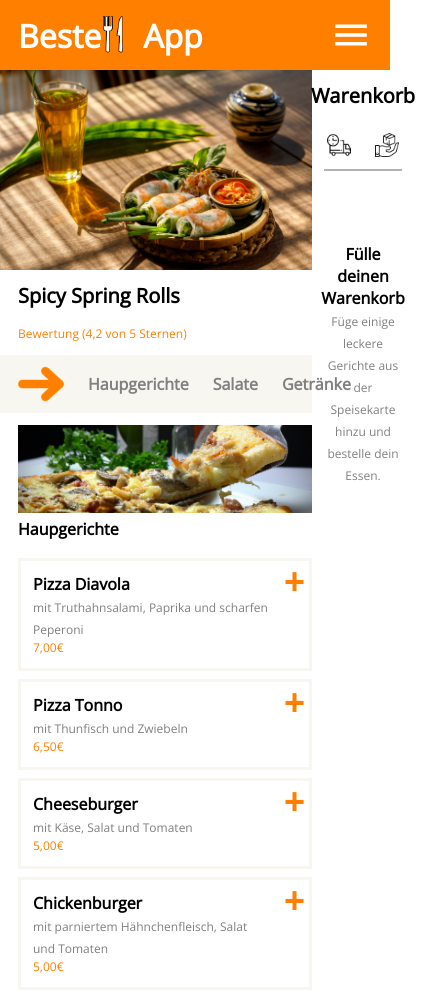
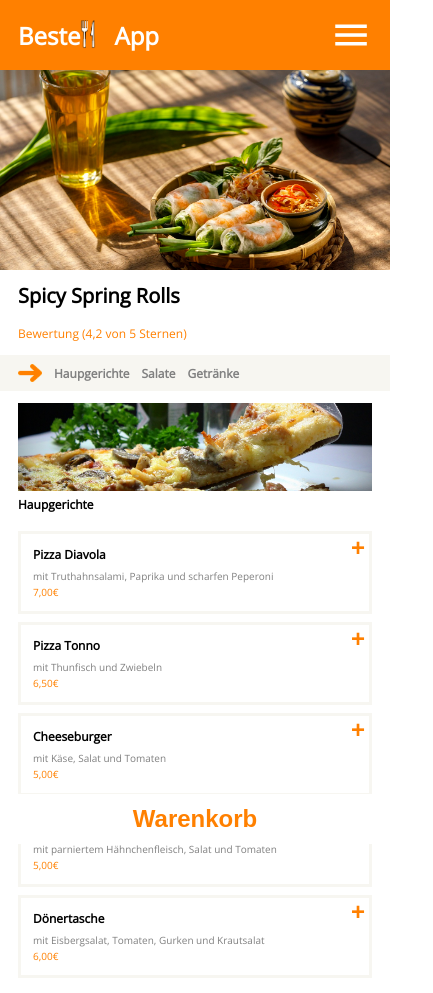
Before and after one commit to ChristopherHipper/BestellApp, a plain HTML site: page index.html in a window 390 px wide. Shown: the top 993 px of the page, 433 px wide, since content can reach past the window. Drawn offline with Linux system fonts and the light colour scheme.

Commit message:
made responsitivity

```diff
--- a/index.html
+++ b/index.html
@@ -9,13 +9,13 @@
     <link rel="stylesheet" href="./styles/assets.css">
     <link rel="stylesheet" href="./style.css">
 
-    <script src="./scripts/dishes.js"></script>
+    <script src="./scripts/db.js"></script>
     <script src="./scripts/template.js"></script>
     <script src="./script.js"></script>
 </head>
-<body onload="init()">
+<body id="body" onload="init()">
     <header>
-        <div class="header_content max_width">
+        <div class="header_content">
             <div class="logo_content">
                 <h1>Beste</h1>
                 <img src="./assets/icon/besteck.png" alt="">
@@ -24,8 +24,6 @@
             <img src="./assets/icon/burger.png" alt="Burger">
         </div>
     </header>
-
-
     <main>
         <div class="main_content">
             <div class="main_img"></div>
@@ -43,39 +41,35 @@
                 <img class="food_img" src="./assets/img/hauptgang.jpg" alt="">
                 <h3 class="dish_header">Haupgerichte</h3>
             </div>
-
             <div id="main_dish_content">
             </div>
-
             <div>
                 <img class="food_img" src="./assets/img/salad.jpg" alt="">
                 <h3 class="dish_header">Salate</h3>
             </div>
-
             <div id="salad_dish_content">
             </div>
-
             <div>
                 <img class="food_img" src="./assets/img/drinks.jpg" alt="">
                 <h3 class="dish_header">Getränke</h3>
             </div>
-
             <div id="drinks_dish_content">
             </div>
+        </div>
+        <div id='resp_menu' class="basket sticky closed_menu resp_menu_box">
+            <div class="headline_basket">
+                <h2>Warenkorb</h2>
+                <button onclick="closeRespMenu('resp_menu')" class="close_basket_button">X</button>
+            </div>
 
-        </div>
-        <div class="basket sticky">
-            <h2>Warenkorb</h2>
             <div class="icon_container">
                 <img onclick="addDelivery()" class="icon" src="./assets/icon/liefern.png" alt="">
                 <img onclick="removeDelivery()" class="icon" src="./assets/icon/abholen.png" alt="">
             </div>
             <div class="seperator"></div>
             <div id="basket" class="basket_container">
-
             </div>
             <div id="costs" class="costs">
-
             </div>
             <div id="empty_basket" class="empty_basket">
                 <h3>Fülle deinen Warenkorb</h3>
@@ -83,18 +77,15 @@
             </div>
         </div>
     </main>
-
-
-
-
-
-
-
+    <div class="basket_mobile">
+        <button onclick="openRespMenu('resp_menu')">Warenkorb</button>
+    </div>
     <footer>
         <div class="footer_content max_width">
             <a href="./impressum.html">Impressum</a>
         </div>
     </footer>
 
+
 </body>
 </html>
--- a/script.js
+++ b/script.js
@@ -3,7 +3,6 @@ let deliveryCosts = 5;
 function init() {
     renderDishes ()
 };
-
 
 function renderDishes () {
     let mainDishesRef = document.getElementById('main_dish_content')
@@ -84,7 +83,6 @@ function addAgainToBasket(index) {
 
 
 function allCosts() {
-
     let sumAndDelivery = 0;
     let sum = 0;
     let costsRef = document.getElementById('costs')
@@ -93,7 +91,6 @@ function allCosts() {
         sumAndDelivery = sum + deliveryCosts;
         costsRef.innerHTML = getCostsTemplate(sum, deliveryCosts, sumAndDelivery)
     };
-
 }
 
 function addDelivery() {
@@ -107,3 +104,13 @@ function removeDelivery() {
     deliveryCosts = 0;
     allCosts();
 }
+
+function openRespMenu(id) {
+    document.getElementById(id).classList.remove('closed_menu');
+    document.getElementById("body").style.overflow = "hidden";
+}
+
+function closeRespMenu(id) {
+    document.getElementById(id).classList.add('closed_menu');
+    document.getElementById("body").style.overflow = "auto";
+}
--- a/scripts/template.js
+++ b/scripts/template.js
@@ -1,5 +1,5 @@
 function getDishesTemplate(dish, category, index) {
-    return `<div class="dish_content">
+    return `<div onclick="addToBasket('${category}', ${[index]})" class="dish_content">
                 <div class="dish_infos">
                     <h3>${dish[index].name}</h3>
                     <span>${dish[index].description}</span>
--- a/style.css
+++ b/style.css
@@ -5,7 +5,6 @@
     font-weight: 400;
     src: url('./assets/fonts/OpenSans-VariableFont_wdth\,wght.woff2') format('woff2');
 }
-
 
 .header_content{
     display: flex;
@@ -40,7 +39,7 @@
 }
 
 .main_content{
-    width: 80%;
+    width: calc(100% - 250px);
     height: 100%;
     display: flex;
     flex-direction: column;
@@ -92,7 +91,7 @@
     height: 2px;
 }
 .basket{
-    width: 20%;
+    width: 250px;
     display: flex;
     flex-direction: column;
     align-items: center;
@@ -126,19 +125,6 @@
     color: white;
 }
 
-button{
-    color:  rgb(255,128,0);
-	background-color:transparent;
-	display:inline-block;
-	cursor:pointer;
-	font-family:Arial;
-	font-size:36px;
-	font-weight:bold;
-	padding:0px 0px;
-	text-decoration:none;
-    border: 0;
-}
-
 .trash_img{
     height: 24px;
     cursor:pointer;
@@ -163,3 +149,97 @@ button{
 .costs{
     width: 100px;
 }
+
+.basket_mobile{
+    display: none;
+    height: 50px;
+    width: 100%;
+    background-color: white;
+}
+
+.headline_basket{
+    display: flex;
+
+}
+
+.close_basket_button{
+    display: none;
+}
+
+@media (max-width: 700px){
+    .basket{
+        display: none;
+    }
+    .main_content{
+        width: 100%;
+    }
+    .basket_mobile{
+        display: flex;
+        justify-content: center;
+        position: fixed;
+        bottom: 0;
+    }
+    .resp_menu_box{
+        display: flex;
+        flex-direction: column;
+        gap: 16px;
+        width: 100%;
+        height: 100vh;
+        background-color: white;
+        padding-left: 50px;
+        padding-right: 50px;
+        position: fixed;
+        top: 0px;
+        right: 0;
+        transition: all 250ms  ease-in-out;
+        overflow: scroll;
+    }
+    .closed_menu{
+        transform: translateX(100%);
+    }
+    main{
+        overflow: hidden;
+    }
+    .close_basket_button{
+        display: flex;
+    }
+    .dish_content{
+        margin-right: 18px;
+    }
+    .food_img{
+        padding-right: 18px;
+    }
+}
+
+@media (max-width: 430px){
+    .navbar img{
+        height: 24px;
+    }
+    .navbar a{
+        font-size: 18px;
+    }
+    .navbar{
+        gap: 12px
+    }
+    button{
+        font-size: 24px;
+    }
+    h3 {
+        font-size: 12px;
+    }
+    span{
+        font-size: 10px;
+    }
+    p{
+        font-size: 10px
+    }
+    h1{
+        font-size: 24px;
+    }
+    .logo_content img{
+        height: 30px;
+        width: 16px;
+    }
+
+
+}
--- a/styles/assets.css
+++ b/styles/assets.css
@@ -8,6 +8,7 @@ main{
     height: 100%;
     display: flex;
     color: black;
+    position: relative;
 }
 
 footer{
@@ -19,6 +20,7 @@ h2{
     font-size: 20px;
     padding: 12px 18px;
 }
+
 h3{
     font-size: 16px;
 }
@@ -45,14 +47,25 @@ span{
     color: gray;
 }
 
-
-
 .sticky {
     position: sticky;
     top: 0px;
     align-self: flex-start;
-  }
+}
 
   a{
     text-decoration: none;
   }
+
+  button{
+    color:  rgb(255,128,0);
+	background-color:transparent;
+	display:inline-block;
+	cursor:pointer;
+	font-family:Arial;
+	font-size:36px;
+	font-weight:bold;
+	padding:0px 0px;
+	text-decoration:none;
+    border: 0;
+}
```
Also changed, not shown: scripts/db.js (renamed from scripts/dishes.js).
